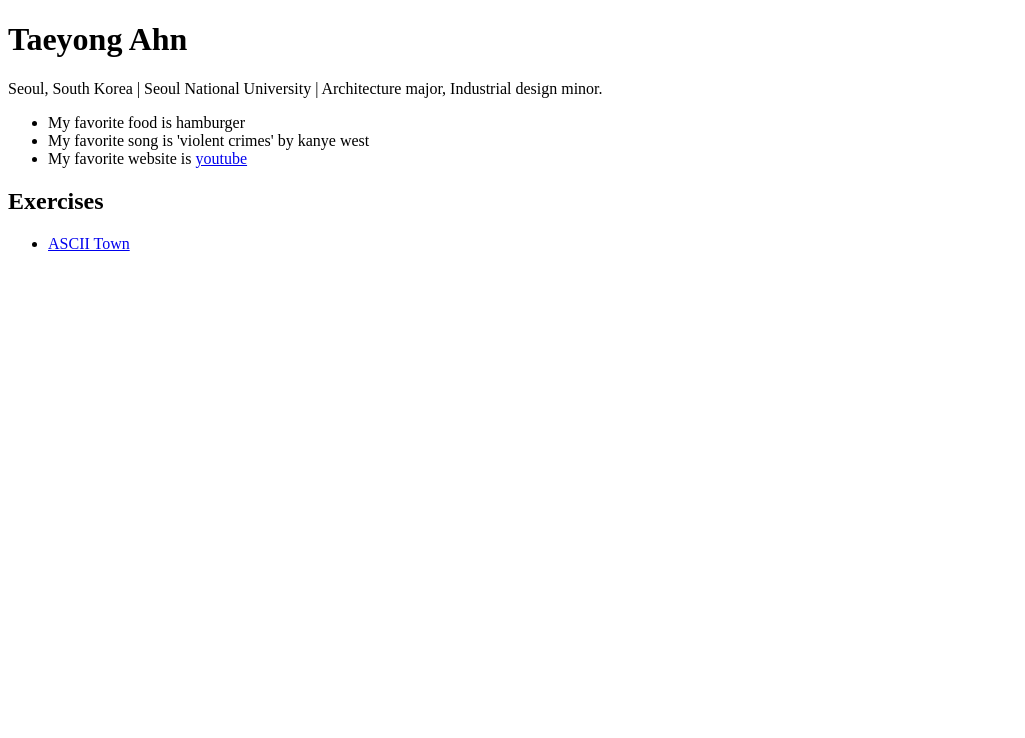
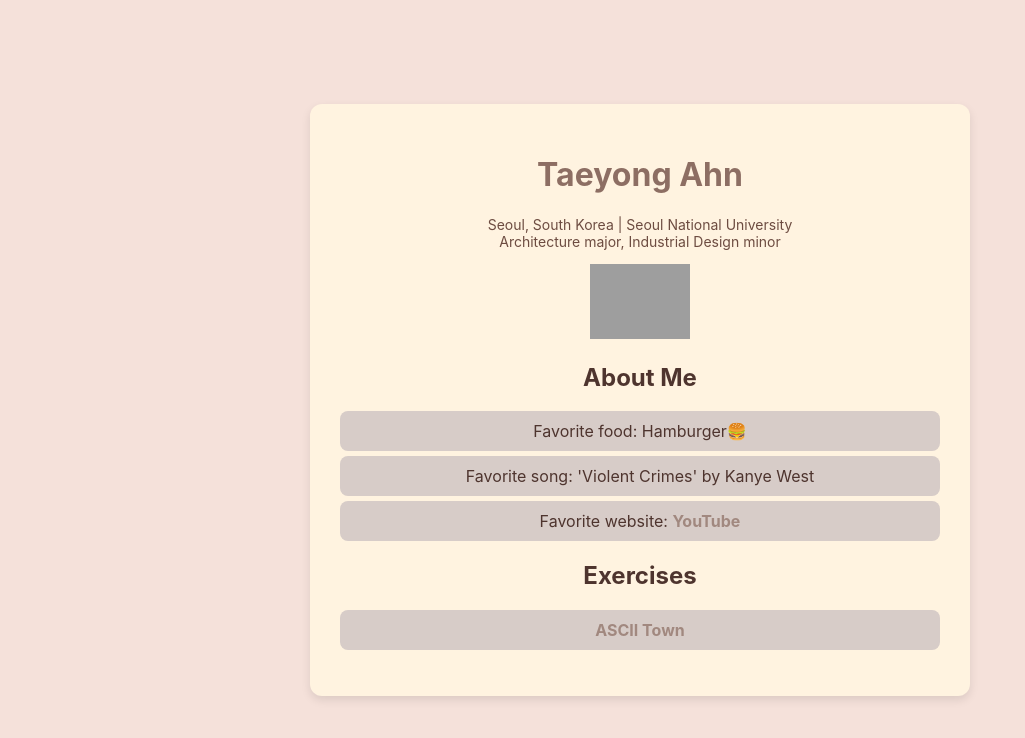
Before and after one commit to Louis-Ahn/UIdesign1, a plain HTML site: page index.html in a window 1280 px wide. Shown: the whole page, without its empty margins (0-1025 px from the left). Drawn offline with Linux system fonts and the light colour scheme; grey boxes are pictures that could not be loaded.

Commit message:
indexupdate

```diff
--- a/index.html
+++ b/index.html
@@ -1,4 +1,4 @@
-
+<!--
 <!DOCTYPE html>
 <html>
 
@@ -8,15 +8,17 @@
 </head>
 
 <body>
-
+-->
   <!-- this is where my code is-->
+ <!--
   <div id="grid">
     <div id="left-column" class="scroll">
-
+-->
       <!-- my favorite pokemon -->
       <!-- <img src="https://archives.bulbagarden.net/media/upload/2/24/Spr_2c_054.png" alt="Psyduck" /> -->
 
       <!-- about me-->
+<!--
       <h1>Taeyong Ahn</h1>
       <p class="desc">Seoul, South Korea | Seoul National University | Architecture major, Industrial design minor.</p>
       <ul>
@@ -34,3 +36,86 @@
   </div>
 </body>
 </html>
+-->
+
+<!DOCTYPE html>
+<html lang="en">
+<head>
+  <meta charset="UTF-8">
+  <meta name="viewport" content="width=device-width, initial-scale=1.0">
+  <title>Taeyong Ahn | Portfolio</title>
+  <style>
+    body {
+      font-family: 'Inter', sans-serif;
+      background-color: #F5E1DA; /* 차분한 가을톤 배경 */
+      color: #4E342E;
+      margin: 0;
+      padding: 0;
+      display: flex;
+      justify-content: center;
+      align-items: center;
+      min-height: 100vh;
+    }
+
+    .container {
+      background: #FFF3E0;
+      padding: 30px;
+      border-radius: 12px;
+      box-shadow: 0 4px 10px rgba(0, 0, 0, 0.1);
+      max-width: 600px;
+      width: 90%;
+      text-align: center;
+    }
+
+    h1 {
+      color: #8D6E63; /* 차분한 브라운 계열 */
+    }
+
+    .desc {
+      font-size: 14px;
+      color: #6D4C41;
+    }
+
+    ul {
+      list-style: none;
+      padding: 0;
+    }
+
+    ul li {
+      background: #D7CCC8;
+      margin: 5px 0;
+      padding: 10px;
+      border-radius: 8px;
+    }
+
+    a {
+      color: #A1887F;
+      text-decoration: none;
+      font-weight: bold;
+    }
+
+    a:hover {
+      text-decoration: underline;
+    }
+  </style>
+</head>
+<body>
+  <div class="container">
+    <h1>Taeyong Ahn</h1>
+    <p class="desc">Seoul, South Korea | Seoul National University<br>Architecture major, Industrial Design minor</p>
+    <img src="https://archives.bulbagarden.net/media/upload/2/24/Spr_2c_054.png" alt="Psyduck" width="100">
+
+    <h2>About Me</h2>
+    <ul>
+      <li>Favorite food: Hamburger🍔</li>
+      <li>Favorite song: 'Violent Crimes' by Kanye West</li>
+      <li>Favorite website: <a href="https://youtube.com">YouTube</a></li>
+    </ul>
+
+    <h2>Exercises</h2>
+    <ul>
+      <li><a href="ASCII/exterior-taeyongahn.html">ASCII Town</a></li>
+    </ul>
+  </div>
+</body>
+</html>
```
